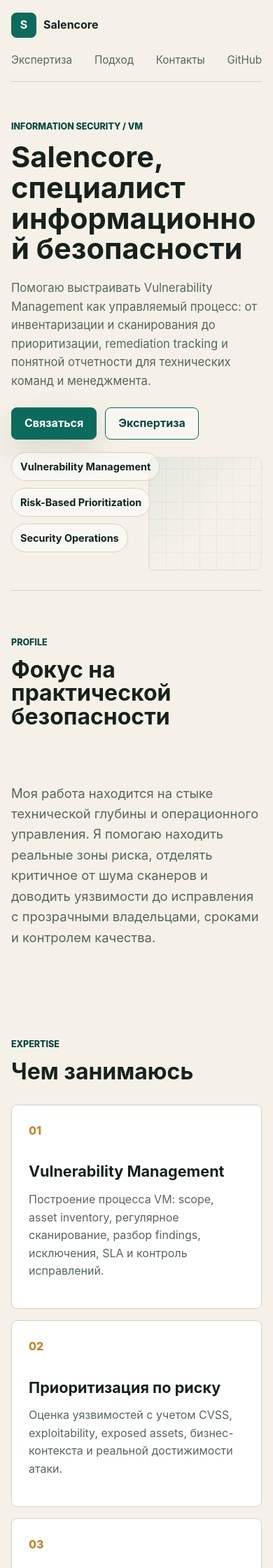
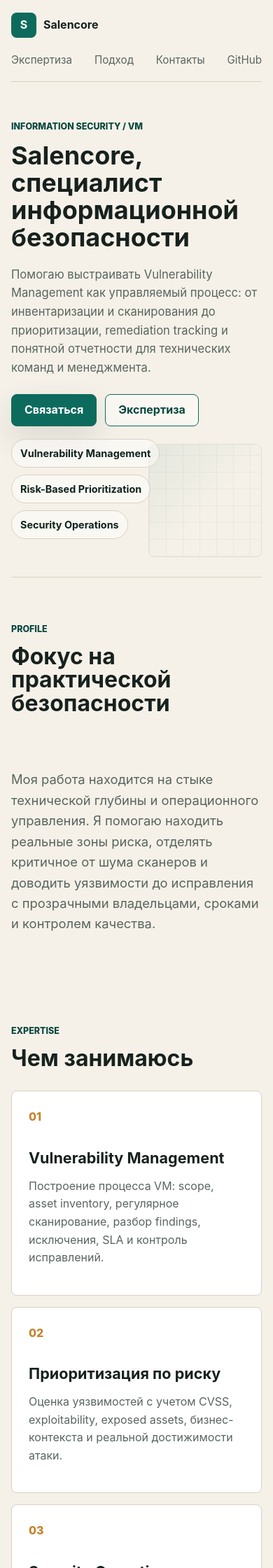
Before and after one commit to Salencore/salencore.github.io, a Jekyll site: the page built from index.md, in a window 390 px wide. Shown: the top 2240 px of the page at 70% size. Built offline with Jekyll 4.4.1, drawn with Linux system fonts in a browser that asks for light colours.

Commit message:
Fix mobile hero wrapping

```diff
--- a/assets/css/styles.css
+++ b/assets/css/styles.css
@@ -357,6 +357,11 @@ h3 {
     padding: 54px 0;
   }
 
+  h1 {
+    font-size: 2.25rem;
+    line-height: 1.08;
+  }
+
   .grid,
   .intro,
   .contact,
```
